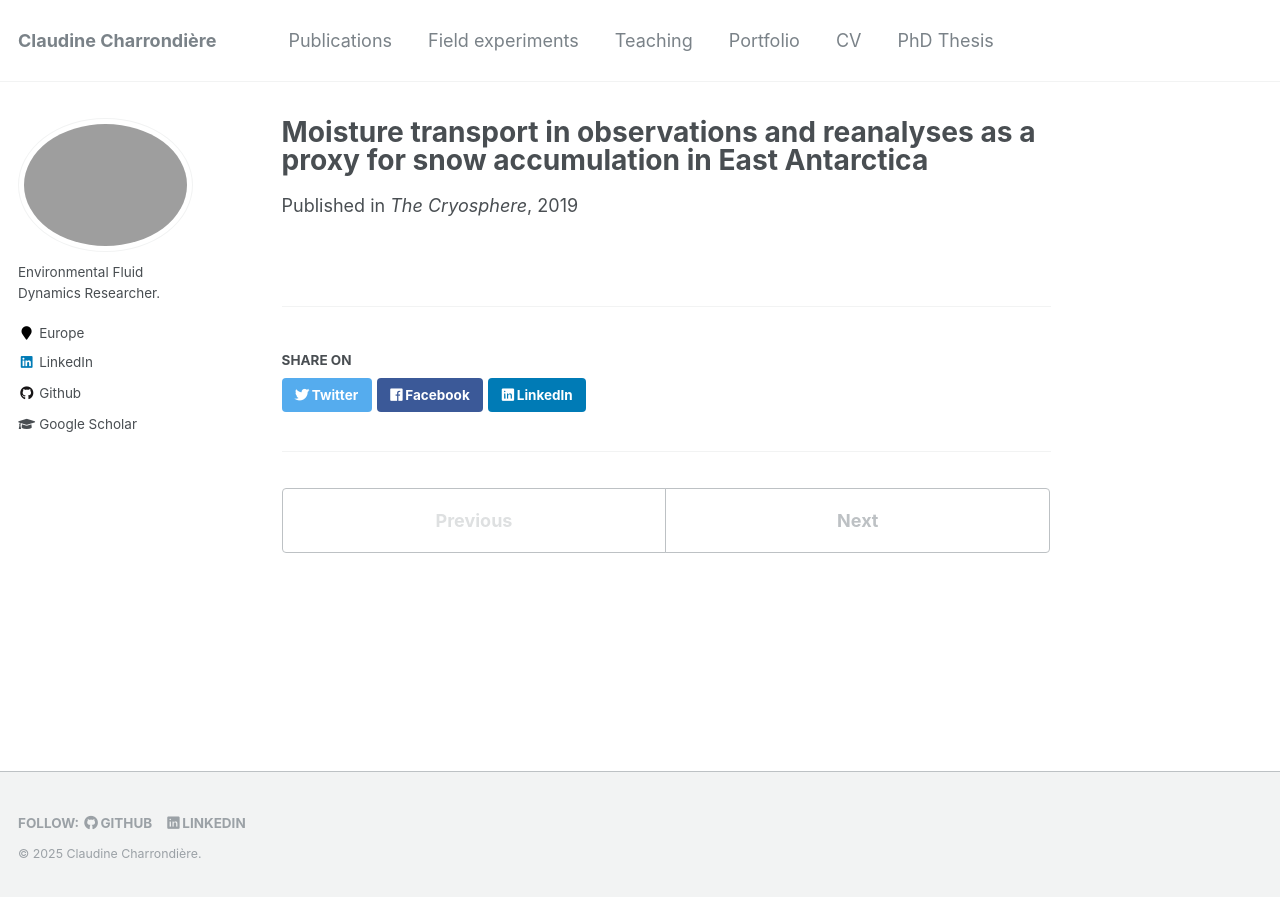
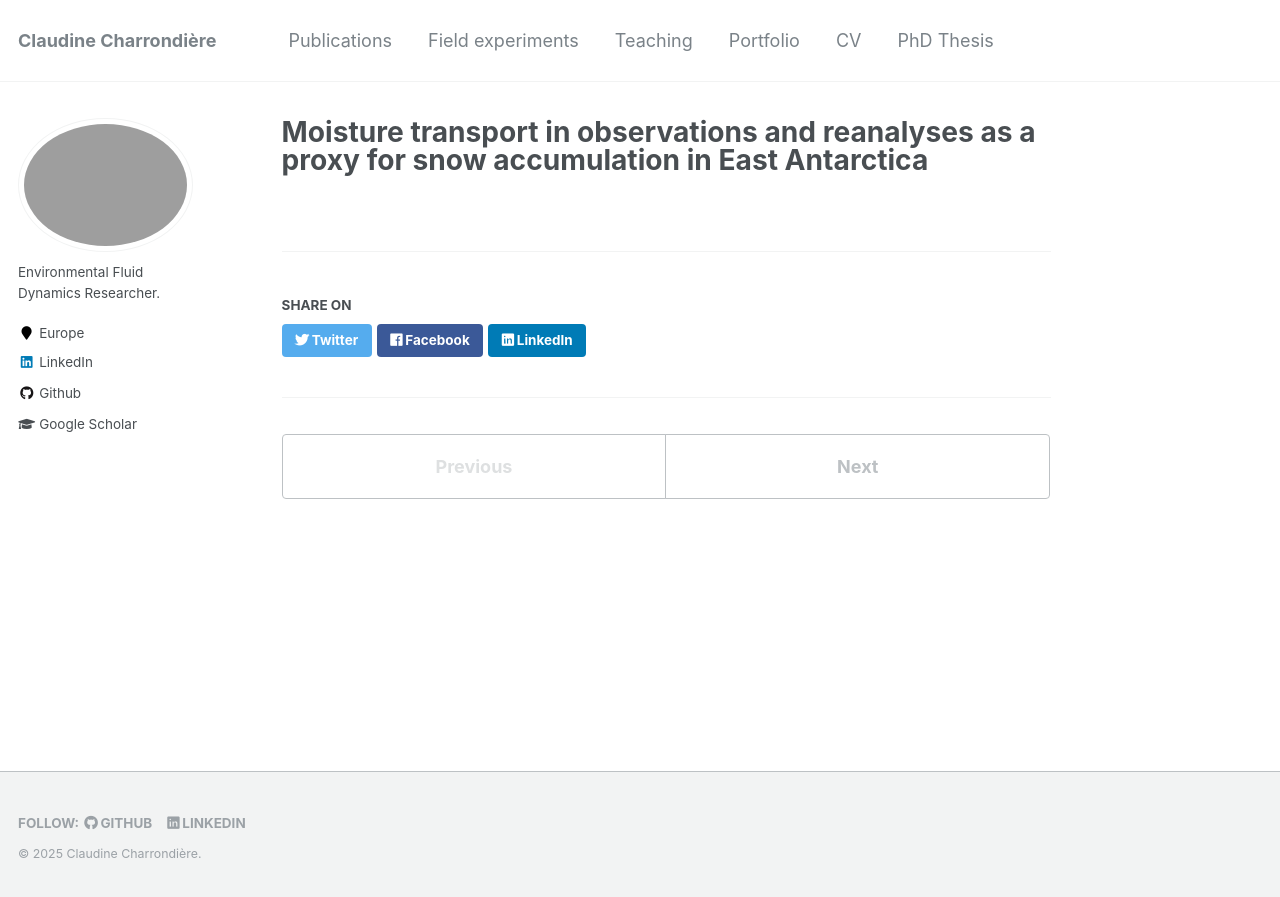
Before and after one commit to ClaudineCharrondiere/claudinecharrondiere.github.io, a Jekyll site: the page built from _publications/Publi_1.md, in a window 1280 px wide. Shown: the top 897 px of the page. Built offline with Jekyll 4.4.1, drawn with Linux system fonts in a browser that asks for light colours.

Commit message:
mise a jour

```diff
--- a/_layouts/single.html
+++ b/_layouts/single.html
@@ -32,14 +32,6 @@
           {% endif %}
         {% if page.modified %}
           <p class="page__date"><strong><i class="fa fa-fw fa-calendar" aria-hidden="true"></i> {{ site.data.ui-text[site.locale].date_label | default: "Published:" }}</strong> <time datetime="{{ page.modified | date: "%Y-%m-%d" }}">{{ page.modified | date: "%B %d, %Y" }}</time></p>
-        {% endif %}
-
-        {% if page.collection == 'teaching' %}
-          <p> {{ page.type }}, <i>{{ page.venue }}</i>, {{ page.date | default: "1900-01-01" | date: "%Y" }} </p>
-        {% elsif page.venue and page.date %}
-          <p>Published in <i>{{ page.venue }}</i>, {{ page.date | default: "1900-01-01" | date: "%Y" }} </p>
-        {% elsif page.date %}
-          <p class="page__date"><strong><i class="fa fa-fw fa-calendar" aria-hidden="true"></i> {{ site.data.ui-text[site.locale].date_label | default: "Published:" }}</strong> <time datetime="{{ page.date | date_to_xmlschema }}">{{ page.date | default: "1900-01-01" | date: "%B %d, %Y" }}</time></p>
         {% endif %}
 
 
```
